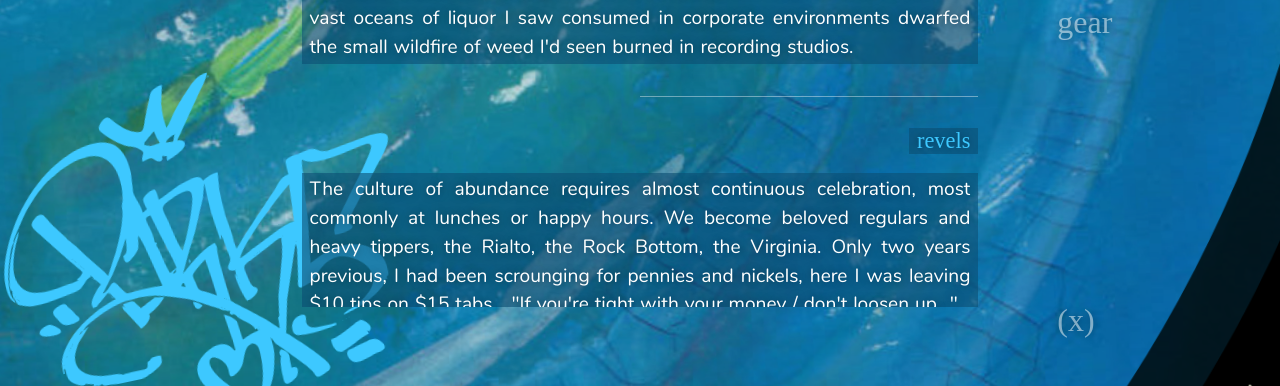
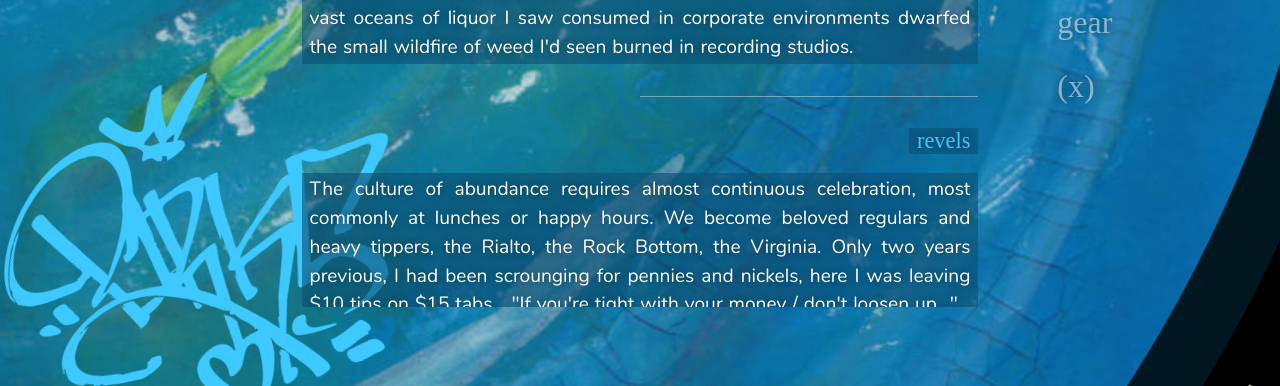
Before and after one commit to TheCruzat/P1RK5-ARX, a Nuxt app: page /2009/tales in a window 1280 px wide. Shown: the part 346-732 px from the top of the page. Built offline with nearby package versions, Linux system fonts and the light colour scheme; a web font is replaced by a local one.

Commit message:
nav nudge

```diff
--- a/components/RailSide.vue
+++ b/components/RailSide.vue
@@ -59,9 +59,9 @@ export default Vue.extend({
         @include mFlipUp() {
           margin-top: 4vh;
           &:last-child {
-            position: absolute;
-            bottom: 3px;
-            left: 0;
+            //position: absolute;
+            //bottom: 3px;
+            //left: 0;
             &.nuxt-link-exact-active {
               display: none;
             }
```
